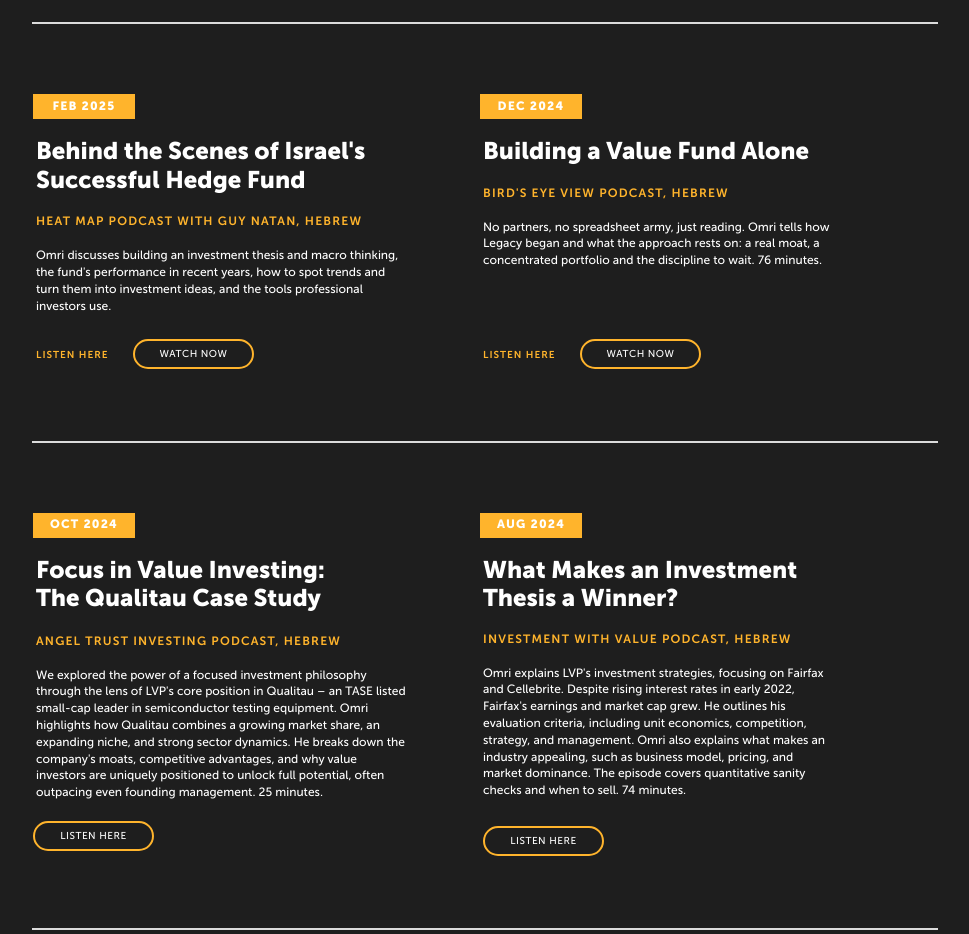
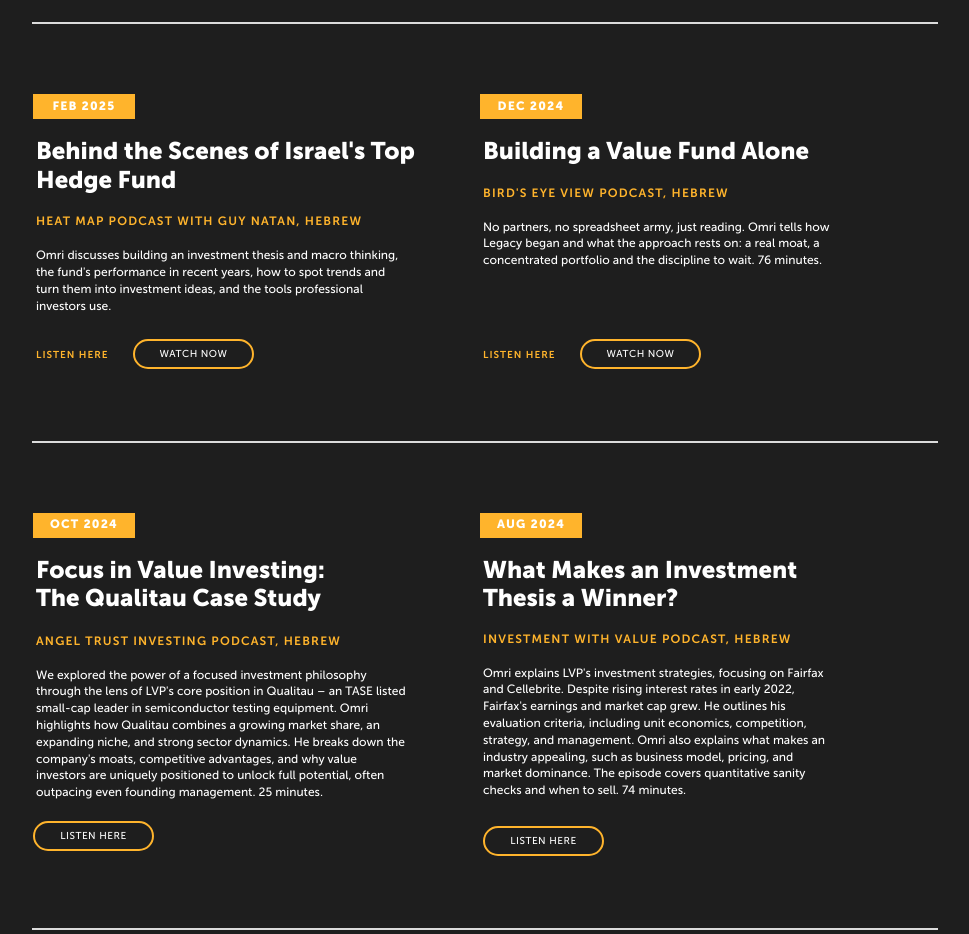
Before and after one commit to noa-svg/lvp-website, a plain HTML site: page insights/index.html in a window 1280 px wide. Shown: the part 2880-3814 px from the top of the page, without its empty margins (155-1124 px from the left). Drawn offline with Linux system fonts and the light colour scheme.

Commit message:
Insights: Feb 2025 Heat Map title reads "Israel's Top Hedge Fund"
LP-COPY-APPROVED: Noa approved this wording on 2026-11-22 ("Israel's top hedge fund", all fixes live).

Co-Authored-By: Claude Opus 5.5 <noreply@anthropic.com>

```diff
--- a/insights/index.html
+++ b/insights/index.html
@@ -65,7 +65,7 @@
 <li><p class="e f9 badge" style="--x:485;--y:1979.4;--w:102;--eh:25;--mx:20;--my:3608;--mw:102;--meh:25"><span class="sr-only">Date: </span>JUN 2025</p><h3 class="e f9 it" style="--x:488;--y:2022.4;--w:423;--mx:20;--my:3644;--mw:280">More Than 3x the S&amp;P 500: How Does Apollo&#x27;s Model Work?</h3><p class="e f7 isrc" style="--x:488;--y:2098.4;--w:423;--mx:20;--my:3722.4;--mw:280">CALCALIST, HEBREW</p><p class="e f5 ib" style="--x:488;--y:2132.4;--w:371;--mx:20;--my:3752;--mw:280">Apollo&#x27;s stock has returned more than three times the S&amp;P 500 in three years. The answer lies less in the deals it is known for than in a machine built quietly over a decade, one that turns other people&#x27;s savings into a steady stream of debt it creates itself.</p><a class="e btn-o f5" style="--x:485;--y:2223.6;--w:121;--eh:30;--mx:20;--my:3901.2;--mw:150;--meh:42" href="https://www.calcalist.co.il/market/article/b1tteycngl" target="_blank" rel="noopener">READ MORE</a></li>
 <li><p class="e f9 badge" style="--x:38;--y:2397.6;--w:102;--eh:25;--mx:20;--my:4015.2;--mw:102;--meh:25"><span class="sr-only">Date: </span>MAY 2025</p><h3 class="e f9 it" style="--x:41;--y:2440.6;--w:423;--mx:20;--my:4051.2;--mw:280">The Stock That Returned 19% a Year for 40 Years</h3><p class="e f7 isrc" style="--x:41;--y:2516.6;--w:423;--mx:20;--my:4106.8;--mw:280">CALCALIST, HEBREW</p><p class="e f5 ib" style="--x:41;--y:2550.6;--w:371;--mx:20;--my:4136.4;--mw:280">As Warren Buffett steps back, four principles stand behind six decades of outperforming the S&amp;P 500: a moat, free money that is not yet owed, aligned interests and focus. The same ideas show up elsewhere, from Fairfax to Apollo.</p><a class="e btn-o f5" style="--x:38;--y:2687.4;--w:121;--eh:30;--mx:20;--my:4266;--mw:150;--meh:42" href="https://www.calcalist.co.il/market/article/sydvy4711ge" target="_blank" rel="noopener">READ MORE</a></li>
 <li><p class="e f9 badge" style="--x:485;--y:2397.6;--w:102;--eh:25;--mx:20;--my:4380;--mw:102;--meh:25"><span class="sr-only">Date: </span>APR 2025</p><h3 class="e f9 it" style="--x:488;--y:2440.6;--w:423;--mx:20;--my:4416;--mw:280">The Company Riding the Aircraft Shortage While Trading at Book Value</h3><p class="e f7 isrc" style="--x:488;--y:2545.4;--w:423;--mx:20;--my:4494.4;--mw:280">CALCALIST, HEBREW</p><p class="e f5 ib" style="--x:488;--y:2579.4;--w:371;--mx:20;--my:4524;--mw:280">Planes are flying older than ever because the factories cannot keep up, and the current backlog would take about 14 years to deliver. Noa looks at who profits when every extra year in the air means another round of maintenance, and at one company still trading at book value.</p><a class="e btn-o f5" style="--x:485;--y:2687.4;--w:121;--eh:30;--mx:20;--my:4673.2;--mw:150;--meh:42" href="https://www.calcalist.co.il/market/article/byuoiajyll" target="_blank" rel="noopener">READ MORE</a></li>
-<li><p class="e f9 badge" style="--x:38;--y:2861.4;--w:102;--eh:25;--mx:20;--my:4787.2;--mw:102;--meh:25"><span class="sr-only">Date: </span>FEB 2025</p><h3 class="e f9 it" style="--x:41;--y:2904.4;--w:423;--mx:20;--my:4823.2;--mw:280">Behind the Scenes of Israel&#x27;s Successful Hedge Fund</h3><p class="e f7 isrc" style="--x:41;--y:2980.4;--w:423;--mx:20;--my:4878.8;--mw:280">HEAT MAP PODCAST WITH GUY NATAN, HEBREW</p><p class="e f5 ib" style="--x:41;--y:3014.4;--w:371;--mx:20;--my:4928;--mw:280">Omri discusses building an investment thesis and macro thinking, the fund&#x27;s performance in recent years, how to spot trends and turn them into investment ideas, and the tools professional investors use.</p><a class="e more f7" style="--x:41;--y:3114.6;--w:73;--mx:20;--my:5069.6;--mw:102" href="https://open.spotify.com/episode/1enwlK0gkqPkITVIseqNbN" target="_blank" rel="noopener">LISTEN HERE</a><a class="e btn-o f5" style="--x:138;--y:3105.6;--w:121;--eh:30;--mx:150;--my:5057.6;--mw:150;--meh:42" href="https://www.youtube.com/watch?v=5WEtHCZH0jg" target="_blank" rel="noopener">WATCH NOW</a></li>
+<li><p class="e f9 badge" style="--x:38;--y:2861.4;--w:102;--eh:25;--mx:20;--my:4787.2;--mw:102;--meh:25"><span class="sr-only">Date: </span>FEB 2025</p><h3 class="e f9 it" style="--x:41;--y:2904.4;--w:423;--mx:20;--my:4823.2;--mw:280">Behind the Scenes of Israel&#x27;s Top Hedge Fund</h3><p class="e f7 isrc" style="--x:41;--y:2980.4;--w:423;--mx:20;--my:4878.8;--mw:280">HEAT MAP PODCAST WITH GUY NATAN, HEBREW</p><p class="e f5 ib" style="--x:41;--y:3014.4;--w:371;--mx:20;--my:4928;--mw:280">Omri discusses building an investment thesis and macro thinking, the fund&#x27;s performance in recent years, how to spot trends and turn them into investment ideas, and the tools professional investors use.</p><a class="e more f7" style="--x:41;--y:3114.6;--w:73;--mx:20;--my:5069.6;--mw:102" href="https://open.spotify.com/episode/1enwlK0gkqPkITVIseqNbN" target="_blank" rel="noopener">LISTEN HERE</a><a class="e btn-o f5" style="--x:138;--y:3105.6;--w:121;--eh:30;--mx:150;--my:5057.6;--mw:150;--meh:42" href="https://www.youtube.com/watch?v=5WEtHCZH0jg" target="_blank" rel="noopener">WATCH NOW</a></li>
 <li><p class="e f9 badge" style="--x:485;--y:2861.4;--w:102;--eh:25;--mx:20;--my:5171.6;--mw:102;--meh:25"><span class="sr-only">Date: </span>DEC 2024</p><h3 class="e f9 it" style="--x:488;--y:2904.4;--w:423;--mx:20;--my:5207.6;--mw:280">Building a Value Fund Alone</h3><p class="e f7 isrc" style="--x:488;--y:2951.6;--w:423;--mx:20;--my:5240.4;--mw:280">BIRD&#x27;S EYE VIEW PODCAST, HEBREW</p><p class="e f5 ib" style="--x:488;--y:2985.6;--w:371;--mx:20;--my:5289.6;--mw:280">No partners, no spreadsheet army, just reading. Omri tells how Legacy began and what the approach rests on: a real moat, a concentrated portfolio and the discipline to wait. 76 minutes.</p><a class="e more f7" style="--x:488;--y:3114.6;--w:73;--mx:20;--my:5411.6;--mw:102" href="https://open.spotify.com/episode/7kXa1CJHjkHeTxgpoy9Chn" target="_blank" rel="noopener">LISTEN HERE</a><a class="e btn-o f5" style="--x:585;--y:3105.6;--w:121;--eh:30;--mx:150;--my:5399.6;--mw:150;--meh:42" href="https://www.youtube.com/watch?v=ghPMiCfIwvY" target="_blank" rel="noopener">WATCH NOW</a></li>
 <li><p class="e f9 badge" style="--x:38;--y:3279.6;--w:102;--eh:25;--mx:20;--my:5513.6;--mw:102;--meh:25"><span class="sr-only">Date: </span>OCT 2024</p><h3 class="e f9 it" style="--x:41;--y:3322.6;--w:336;--mx:20;--my:5549.6;--mw:259">Focus in Value Investing:<br>The Qualitau Case Study</h3><p class="e f7 isrc" style="--x:41;--y:3399.6;--w:423;--mx:20;--my:5604.6;--mw:280">ANGEL TRUST INVESTING <br class="bm">PODCAST, HEBREW</p><p class="e f5 ib" style="--x:41;--y:3433.6;--w:371;--mx:20;--my:5654.6;--mw:274">We explored the power of a focused <br class="bm">investment philosophy <br class="bd">through the lens <br class="bm">of LVP&#x27;s core position in Qualitau – an <br class="bm">TASE listed <br class="bd">small-cap leader in <br class="bm">semiconductor testing equipment. Omri<br>highlights how Qualitau combines a <br class="bm">growing market share, an <br class="bd">expanding <br class="bm">niche, and strong sector dynamics. He <br class="bm">breaks down the <br class="bd">company&#x27;s moats, <br class="bm">competitive advantages, and why value<br>investors are uniquely positioned to <br class="bm">unlock full potential, often <br class="bd">outpacing <br class="bm">even founding management. 25 minutes.</p><a class="e btn-o f5" style="--x:38;--y:3587.6;--w:121;--eh:30;--mx:20;--my:5927.6;--mw:150;--meh:42" href="https://open.spotify.com/episode/19SkBthcGAxL2P7tqDWUEV" target="_blank" rel="noopener">LISTEN HERE</a></li>
 <li><p class="e f9 badge" style="--x:485;--y:3279.6;--w:102;--eh:25;--mx:20;--my:6027.6;--mw:102;--meh:25"><span class="sr-only">Date: </span>AUG 2024</p><h3 class="e f9 it" style="--x:488;--y:3322.6;--w:371;--mx:20;--my:6064.6;--mw:280">What Makes an Investment<br>Thesis a Winner?</h3><p class="e f7 isrc" style="--x:488;--y:3397.6;--w:423;--mx:20;--my:6119.6;--mw:280">INVESTMENT WITH VALUE <br class="bm">PODCAST, HEBREW</p><p class="e f5 ib" style="--x:488;--y:3431.6;--w:347;--mx:20;--my:6168.6;--mw:280">Omri explains LVP&#x27;s investment strategies, <br class="bm">focusing on Fairfax <br class="bd">and Cellebrite. Despite <br class="bm">rising interest rates in early 2022, <br class="bd">Fairfax&#x27;s <br class="bm">earnings and market cap grew. He outlines <br class="bm">his <br class="bd">evaluation criteria, including unit <br class="bm">economics, competition, <br class="bd">strategy, and <br class="bm">management. Omri also explains what <br class="bm">makes an <br class="bd">industry appealing, such as <br class="bm">business model, pricing, and <br class="bd">market <br class="bm">dominance. The episode covers <br class="bm">quantitative sanity <br class="bd">checks and when to <br class="bm">sell. 74 minutes.</p><a class="e btn-o f5" style="--x:488;--y:3592.6;--w:121;--eh:30;--mx:20;--my:6426.6;--mw:150;--meh:42" href="https://open.spotify.com/episode/2HS1s7gisQs6Pl3sA7O0h6" target="_blank" rel="noopener">LISTEN HERE</a></li>
```
